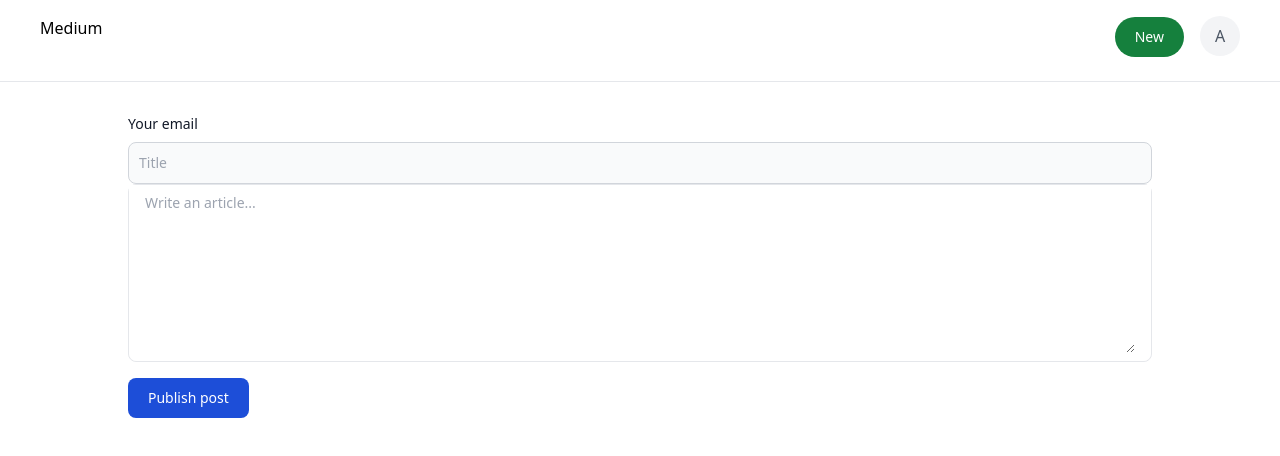
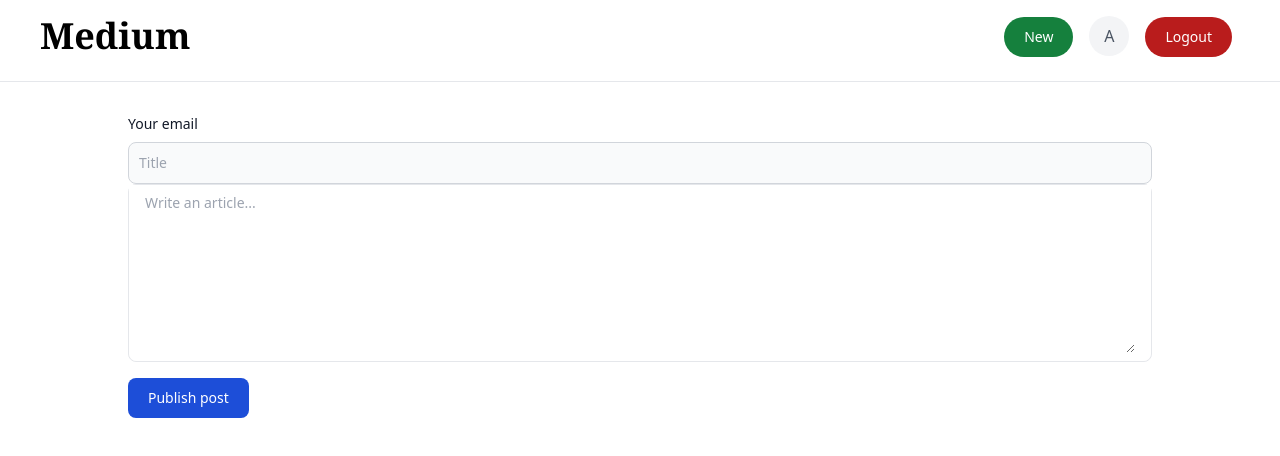
Before and after one commit to Anonymous961/medium, a React (Vite) app in the folder frontend/: page /publish in a window 1280 px wide. Shown: the top 456 px of the page. Built offline with nearby package versions, Linux system fonts and the light colour scheme; no server answers.

Commit message:
feat: logout button

```diff
--- a/frontend/src/components/Appbar.tsx
+++ b/frontend/src/components/Appbar.tsx
@@ -1,11 +1,15 @@
-import { Link } from "react-router-dom";
+import { Link, useNavigate } from "react-router-dom";
 import { Avatar } from "./BlogCard";
+import { UserAtom } from "../store/userAtom";
+import { useSetRecoilState } from "recoil";
 
 const Appbar = () => {
+  const setUser = useSetRecoilState(UserAtom);
+  const navigate = useNavigate();
   return (
     <div className="border-b flex justify-between px-10 py-4">
       <Link to={"/"}>
-        <div className="flex flex-col justify-center cursor-pointer">
+        <div className="flex flex-col justify-center cursor-pointer font-serif text-4xl font-semibold">
           Medium
         </div>
       </Link>
@@ -20,6 +24,17 @@
         </Link>
 
         <Avatar name={"Anil"} size={"big"} />
+        {/* biome-ignore lint/a11y/useButtonType: <explanation> */}
+        <button
+          className="ml-4 text-white bg-red-700 hover:bg-red-800 focus:outline-none focus:ring-4 focus:ring-red-300 font-medium rounded-full text-sm px-5 py-2.5 text-center me-2 mb-2"
+          onClick={() => {
+            localStorage.removeItem("token");
+            setUser(null);
+            navigate("/");
+          }}
+        >
+          Logout
+        </button>
       </div>
     </div>
   );
--- a/frontend/src/components/FullBlog.tsx
+++ b/frontend/src/components/FullBlog.tsx
@@ -4,7 +4,7 @@
 
 export const FullBlog = ({ blog }: { blog: Blog }) => {
   return (
-    <div>
+    <div className="font-sans">
       <Appbar />
       <div className="flex justify-center">
         <div className="grid grid-cols-12 px-10 w-full pt-200 max-w-screen-xl pt-10">
--- a/frontend/src/pages/Blogs.tsx
+++ b/frontend/src/pages/Blogs.tsx
@@ -25,10 +25,11 @@
     <div>
       <Appbar />
       <div className="flex justify-center">
-        <div className="">
+        <div className="font-mono">
           {blogs.map((blog, index) => (
             <BlogCard
               id={blog.id}
+              // biome-ignore lint/suspicious/noArrayIndexKey: <explanation>
               key={index}
               authorName={blog.author.name || "Anonymous"}
               title={blog.title}
--- a/frontend/tailwind.config.js
+++ b/frontend/tailwind.config.js
@@ -20,7 +20,7 @@
         typing: 'typing 1s steps(20) 1s 1 normal both, blink 0.75s step-end infinite',
       },
       backgroundImage: {
-        "parallax": 'url("./public/cover.jpg")',
+        "parallax": 'url("https://i.postimg.cc/NMBSR317/cover.jpg")',
       }
     },
   },
```
